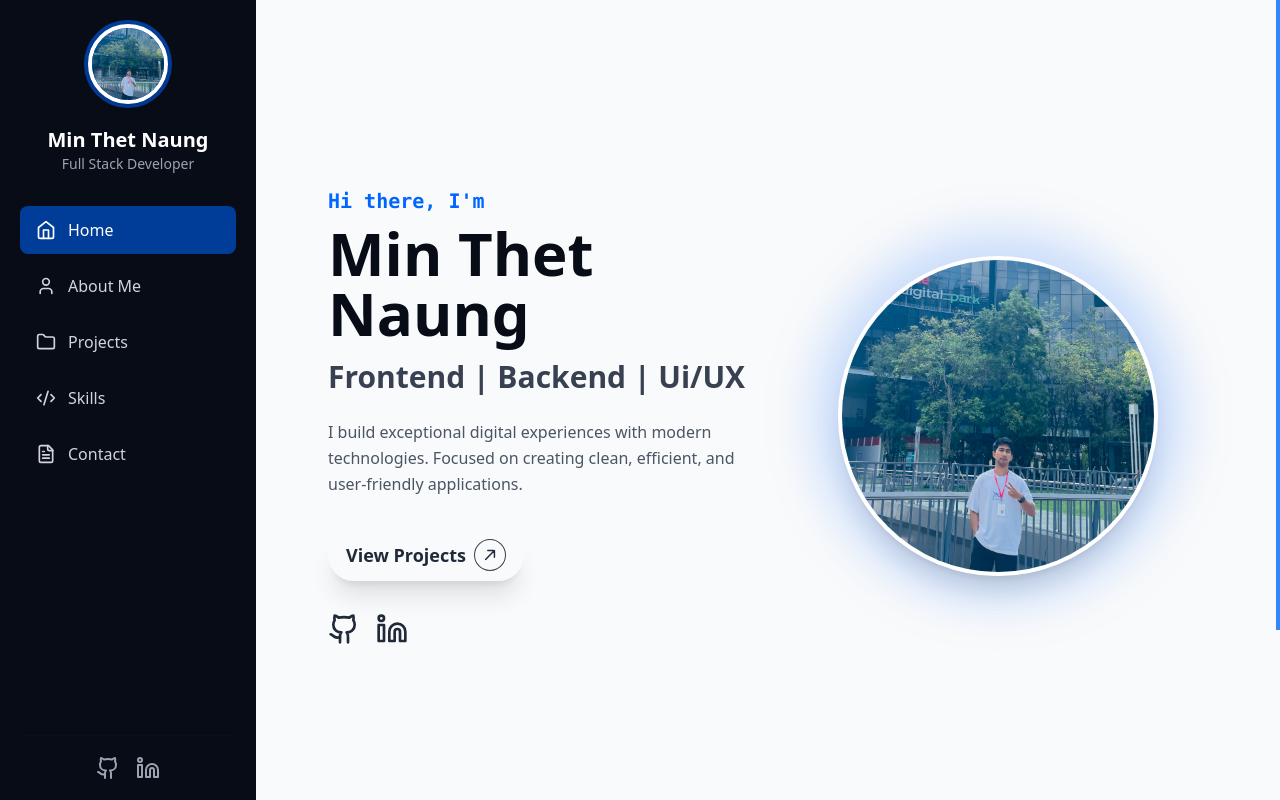
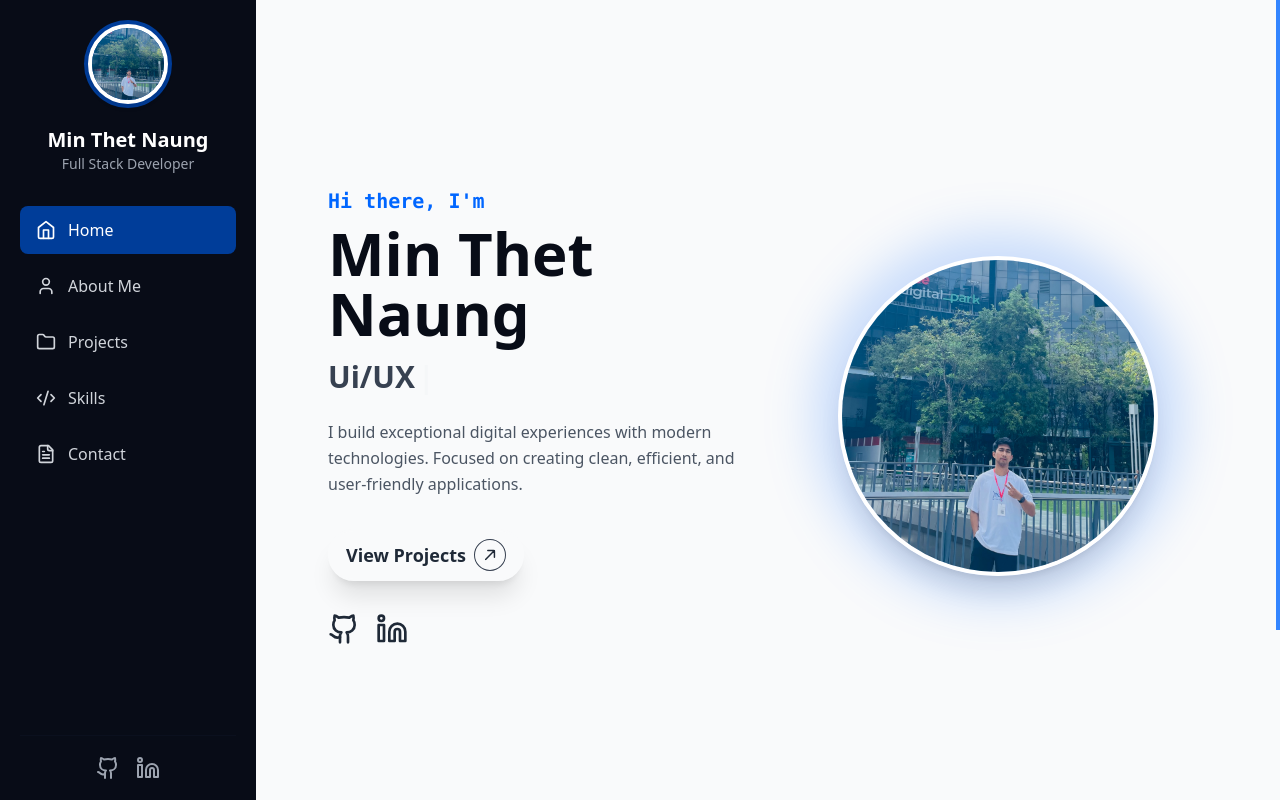
Before and after one commit to MinThetN/minthetnaung_portfolio, a React (Vite) app: page / in a window 1280 px wide. Built offline with nearby package versions, Linux system fonts and the light colour scheme.

Commit message:
modified typed effect

```diff
--- a/package.json
+++ b/package.json
@@ -14,7 +14,9 @@
     "lucide-react": "^0.344.0",
     "react": "^18.3.1",
     "react-dom": "^18.3.1",
-    "react-router-dom": "^6.22.3"
+    "react-router-dom": "^6.22.3",
+    "react-simple-typewriter": "^5.0.1",
+    "react-typed": "^2.0.12"
   },
   "devDependencies": {
     "@eslint/js": "^9.9.1",
--- a/src/pages/Home.tsx
+++ b/src/pages/Home.tsx
@@ -1,7 +1,9 @@
 import PageTransition from '../components/PageTransition';
 import { motion } from 'framer-motion';
-import { ArrowRight, Github, Linkedin } from 'lucide-react';
+import { Github, Linkedin } from 'lucide-react';
 import { Link } from 'react-router-dom';
+import { Typewriter } from 'react-simple-typewriter';
+
 
 const Home = () => {
   const containerVariants = {
@@ -45,7 +47,15 @@ const Home = () => {
             variants={itemVariants}
           >
             <h2 className="text-2xl md:text-3xl font-bold text-gray-700">
-              Frontend | Backend | Ui/UX
+            <Typewriter
+                words={['Frontend', 'Backend', 'Ui/UX']}
+                loop={0}
+                cursor
+                cursorStyle="|"
+                typeSpeed={80}
+                deleteSpeed={50}
+                delaySpeed={1200}
+              />
             </h2>
           </motion.div>
           <motion.p
--- a/src/pages/Projects.tsx
+++ b/src/pages/Projects.tsx
@@ -10,10 +10,10 @@ const projects = [
     id: 1,
     title: 'E-Commerce Platform',
     category: 'Full Stack',
-    image: 'https://images.pexels.com/photos/230544/pexels-photo-230544.jpeg?auto=compress&cs=tinysrgb&w=1260&h=750&dpr=1',
+    image: '',
     description: 'A complete e-commerce solution with product management, cart functionality, and payment processing.',
-    technologies: ['React', 'Node.js', 'MongoDB', 'Stripe'],
-    link: '#'
+    technologies: ['Nextjs', 'Typescript', 'TailwindCss', 'Sanity', 'Stripe'],
+    link: 'https://fullstack-ecommerce-amber.vercel.app/'
   },
   {
     id: 2,
@@ -21,17 +21,17 @@ const projects = [
     category: 'Full Stack',
     image: 'https://images.pexels.com/photos/6956903/pexels-photo-6956903.jpeg?auto=compress&cs=tinysrgb&w=1260&h=750&dpr=1',
     description: 'A modern social networking application built with Next.js , TypeScript, and Prisma. This project features user profiles, posts, notifications, and a responsive UI.',
-    technologies: ['Nextjs', 'Typescript', 'Tailwind CSS', 'ShadCn', 'Prisma', 'Nextjs API Route', 'Clerk'],
+    technologies: ['Nextjs', 'Typescript', 'Tailwind CSS', 'Prisma', 'Clerk'],
     link: 'https://m-social.vercel.app/'
   },
   {
     id: 3,
-    title: 'Financial Dashboard',
+    title: 'To Do List',
     category: 'Frontend',
     image: 'https://images.pexels.com/photos/6801874/pexels-photo-6801874.jpeg?auto=compress&cs=tinysrgb&w=1260&h=750&dpr=1',
     description: 'Interactive dashboard for tracking investments, expenses, and financial goals.',
-    technologies: ['Vue.js', 'D3.js', 'Firebase'],
-    link: '#'
+    technologies: ['React', 'Javascript', 'Tailwind CSS'],
+    link: 'https://todo-list-taupe-xi.vercel.app/'
   },
   {
     id: 4,
@@ -44,12 +44,12 @@ const projects = [
   },
   {
     id: 5,
-    title: 'Weather App',
+    title: '3D Showcase Slider',
     category: 'Frontend',
     image: 'https://images.pexels.com/photos/1118873/pexels-photo-1118873.jpeg?auto=compress&cs=tinysrgb&w=1260&h=750&dpr=1',
     description: 'Weather forecasting application with location-based services and interactive maps.',
-    technologies: ['React', 'OpenWeatherMap API', 'Leaflet'],
-    link: '#'
+    technologies: ['HTML', 'CSS',],
+    link: 'https://3-d-showcase-slider.vercel.app/'
   },
   {
     id: 6,
```
Also changed, not shown: 1 other file (tests, documents, lock files or other folders).
